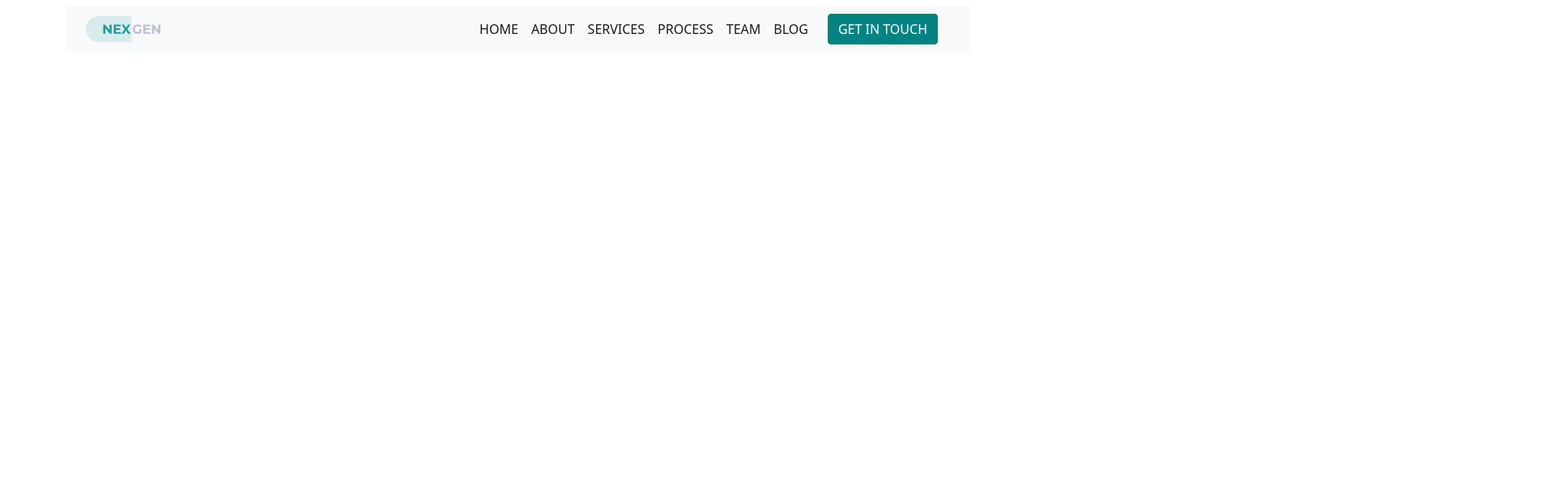
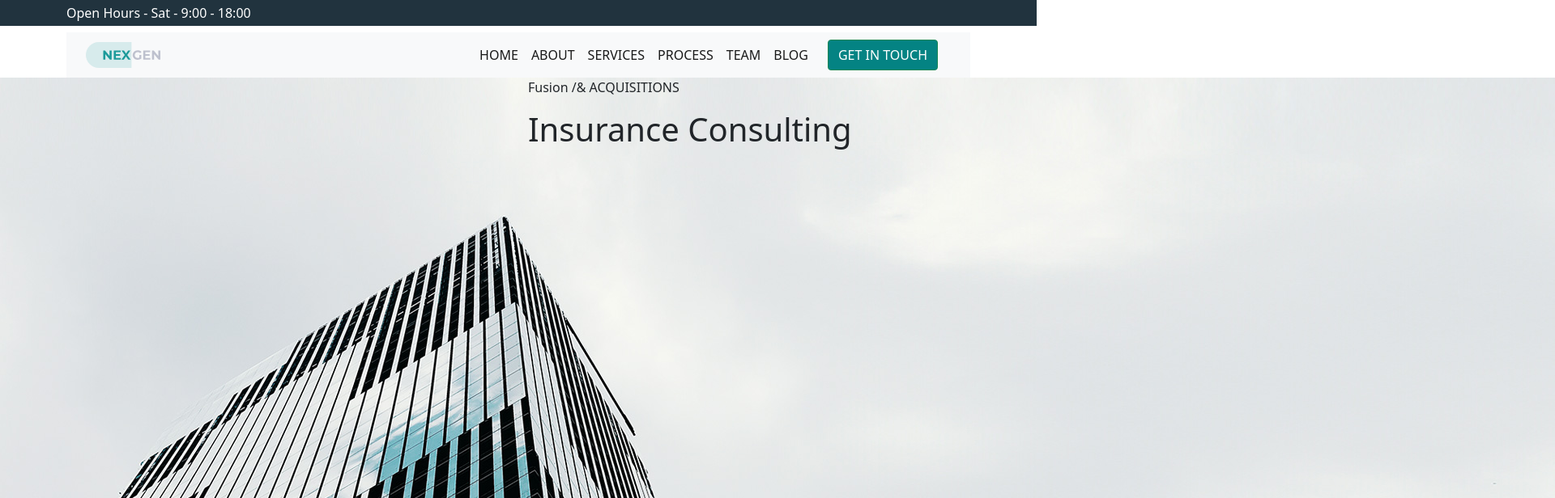
Before and after one commit to teoibnz/insurance-consulting, a Vue app: page / in a window 1280 px wide. Shown: the top 616 px of the page at 81% size, 1920 px wide, since content can reach past the window. Built offline with nearby package versions, Linux system fonts and the light colour scheme.

Commit message:
inserimento img jumbotron

```diff
--- a/src/App.vue
+++ b/src/App.vue
@@ -28,5 +28,10 @@ export default {
 <style lang="scss">
 @import './assets/styles/style.scss';
 
+*{
+  box-sizing: border-box;
+  margin: 0;
+  padding: 0;
+}
 
 </style>
--- a/src/components/Header.vue
+++ b/src/components/Header.vue
@@ -1,5 +1,11 @@
 <template>
-    <header class="container">
+    <div>
+        <div class="col-12 company-contact">
+            <div class="container text-white pt-1">
+                Open Hours - Sat - 9:00 - 18:00
+            </div>
+        </div>
+        <header class="container">
         <div class="row">
             <div class="col">
                 <nav class="navbar navbar-expand-lg navbar-light bg-light mt-2">
@@ -22,7 +28,9 @@
                 </nav>
             </div>
         </div>
-    </header>
+        </header>
+    </div>
+
 
 </template>
 
@@ -57,6 +65,11 @@ export default {
 </script>
 
 <style scoped lang="scss">
+    .company-contact{
+        background-color: #21333e;
+        height: 4vh;
+    }
+
     .my-button{
         background-color: #048383;
         color: white;
--- a/src/components/Jumbotron.vue
+++ b/src/components/Jumbotron.vue
@@ -1,5 +1,15 @@
 <template>
-    <div></div>
+    <div class="container-fluid p-0">
+        <div class="row">
+            <div class="col-6">
+                <img :src="require('../assets/img/bg-6.jpg')" class="my-jumbo-img" alt="">
+            </div>
+            <div class="col-6">
+                <p>Fusion /& ACQUISITIONS</p>
+                <h1>Insurance Consulting</h1>
+            </div>
+        </div>
+    </div>
 </template>
 
 <script>
@@ -9,5 +19,7 @@ export default {
 </script>
 
 <style scoped lang="scss">
-
+.my-jumbo-img{
+    height: 100%;
+}
 </style>
```
